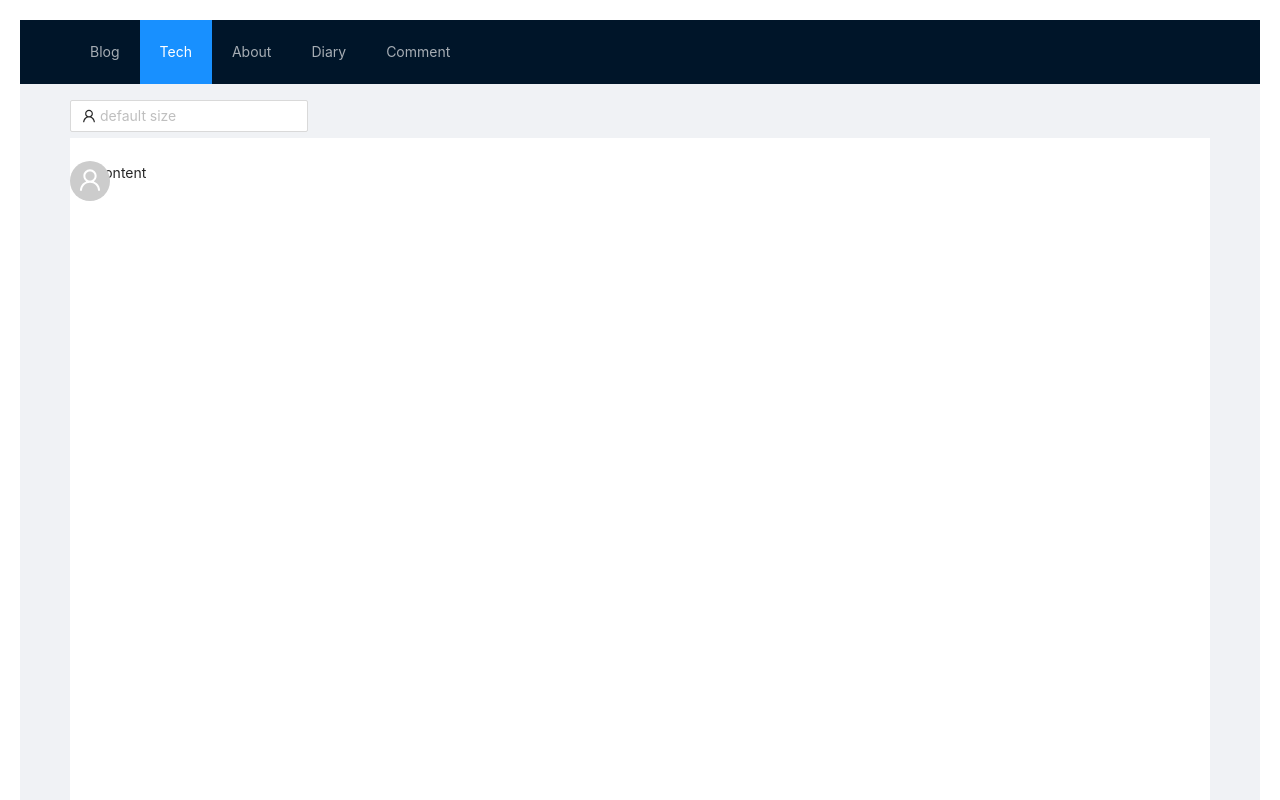
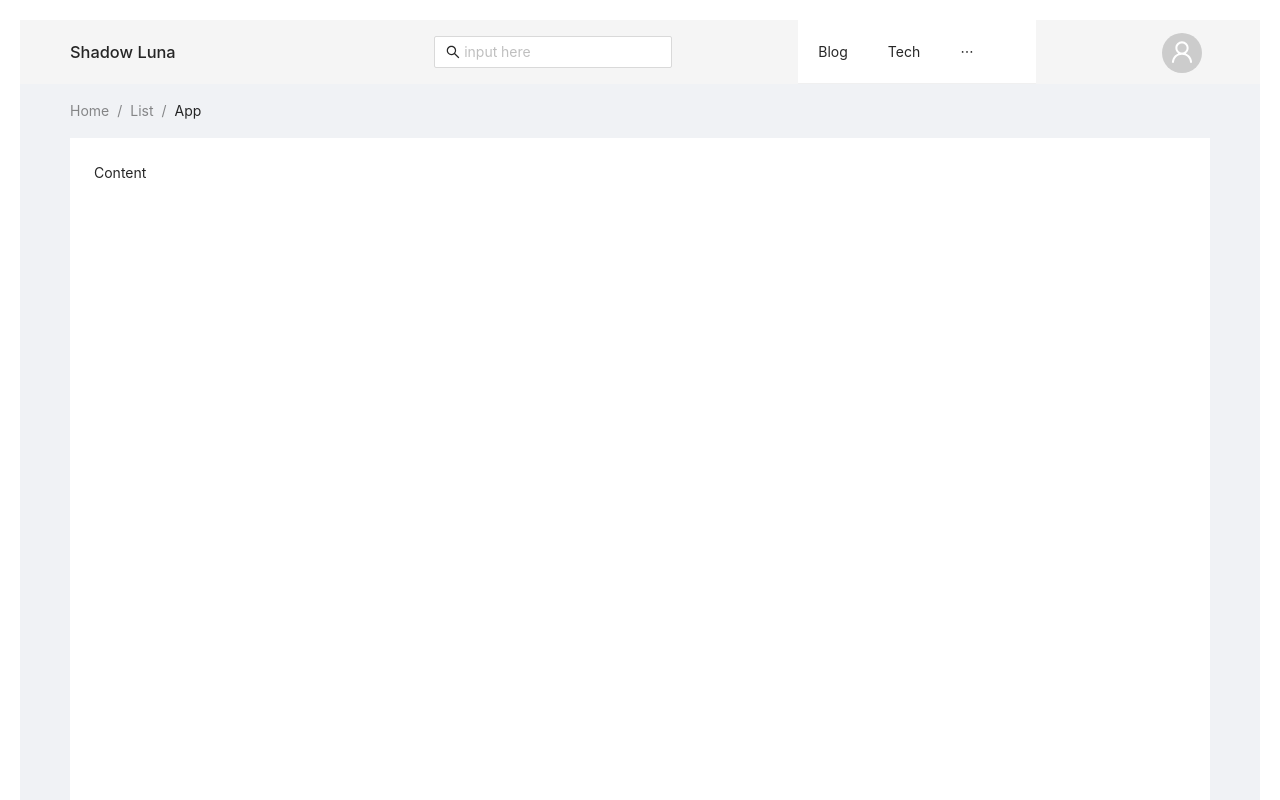
Before and after one commit to SteinsHead/shadow-luna, a Next.js app: page / in a window 1280 px wide. Shown: the top 800 px of the page. Built offline with nearby package versions, Linux system fonts and the light colour scheme.

Commit message:
add changes

```diff
--- a/pages/index.tsx
+++ b/pages/index.tsx
@@ -1,6 +1,5 @@
-import Head from "next/head";
-import { Breadcrumb, Layout, Menu, Input, Avatar, Col  } from 'antd';
-import { UserOutlined } from '@ant-design/icons';
+import { Breadcrumb, Layout, Menu, Input, Avatar, Col, Row  } from 'antd';
+import { UserOutlined, SearchOutlined } from '@ant-design/icons';
 
 
 const { Header, Footer, Sider, Content } = Layout;
@@ -16,18 +15,21 @@ const items = [
 export default function Home() {
   return (
       <Layout className="layout">
-          <Header style={{ flexDirection: 'column' }}>
-              <div className="logo" />
-              <Menu
-                  theme="dark"
-                  mode="horizontal"
-                  defaultSelectedKeys={['item-2']}
-                  items={items}
-              />
-              <Col span={5}>
-                  <Input placeholder="default size" prefix={<UserOutlined />} />
-              </Col>
-              <Avatar size="large" icon={<UserOutlined />} />
+          <Header style={{ backgroundColor: 'whitesmoke' , flexDirection: 'row' }}>
+              <Row justify="space-between">
+                  <Col span={5}>
+                      <h3>Shadow Luna</h3>
+                  </Col>
+                  <Col span={5}>
+                      <Input placeholder="input here" prefix={<SearchOutlined />} />
+                  </Col>
+                  <Col span={5}>
+                      <Menu items={items} mode="horizontal" />
+                  </Col>
+                  <Col span={1}>
+                      <Avatar size="large" icon={<UserOutlined />} />
+                  </Col>
+              </Row>
           </Header>
           <Content style={{ padding: '0 50px' }}>
               <Breadcrumb style={{ margin: '16px 0' }}>
```
